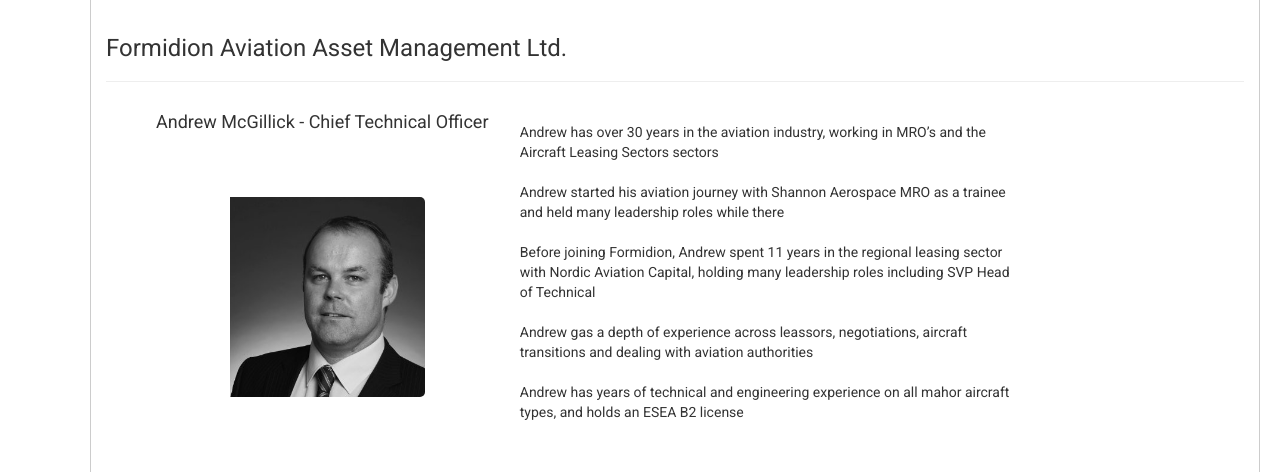
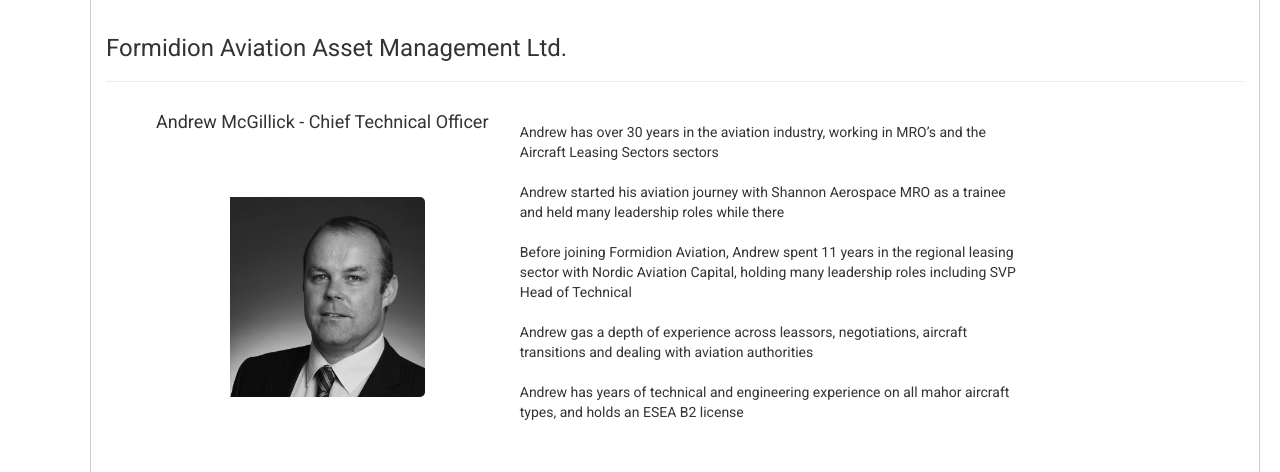
Before and after one commit to higginni/Formidion, a website: page app/group-board.html in a window 1280 px wide. Shown: the part 3380-3852 px from the top of the page. Drawn offline with nearby package versions, Linux system fonts and the light colour scheme; files that its build step writes are made by us from their sources.

Commit message:
added line two - word aviation added

```diff
--- a/app/group-board.html
+++ b/app/group-board.html
@@ -429,10 +429,10 @@
                                 Aerospace MRO as a trainee and held many
                                 leadership roles while there
                                 <br><br>
-                                Before joining Formidion, Andrew spent 11 years
-                                in the regional leasing sector with Nordic
-                                Aviation Capital, holding many leadership roles
-                                including SVP Head of Technical
+                                Before joining Formidion Aviation, Andrew spent
+                                11 years in the regional leasing sector with
+                                Nordic Aviation Capital, holding many leadership
+                                roles including SVP Head of Technical
                                 <br><br>
                                 Andrew gas a depth of experience across
                                 leassors, negotiations, aircraft transitions and
```
